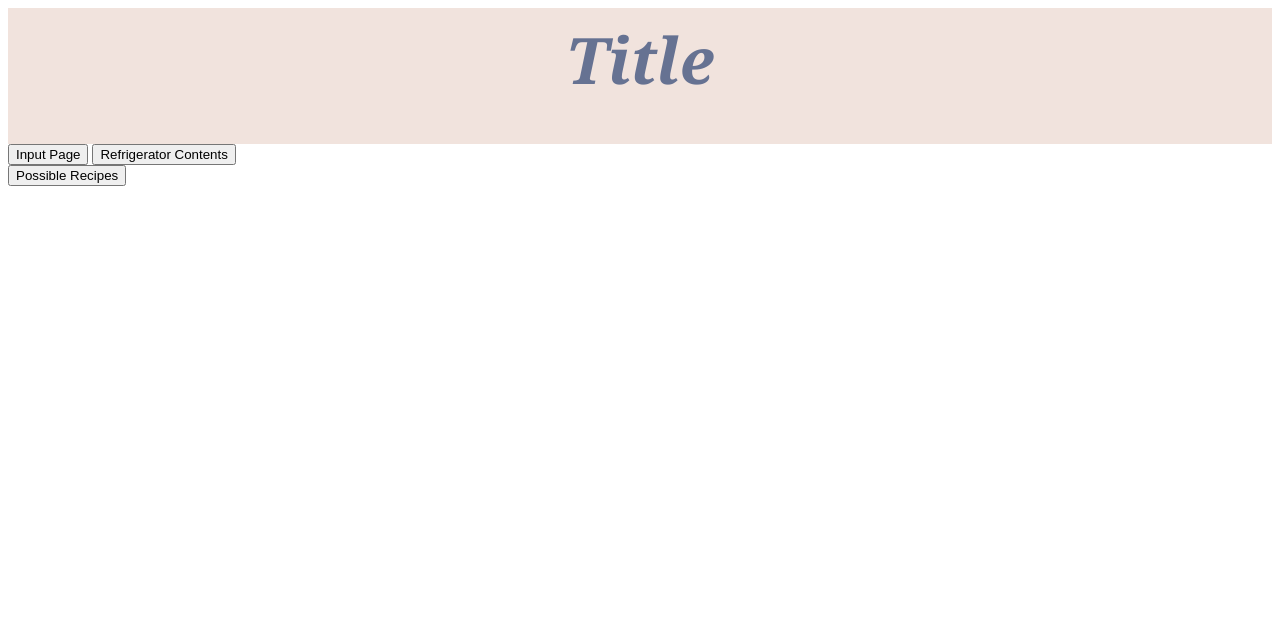
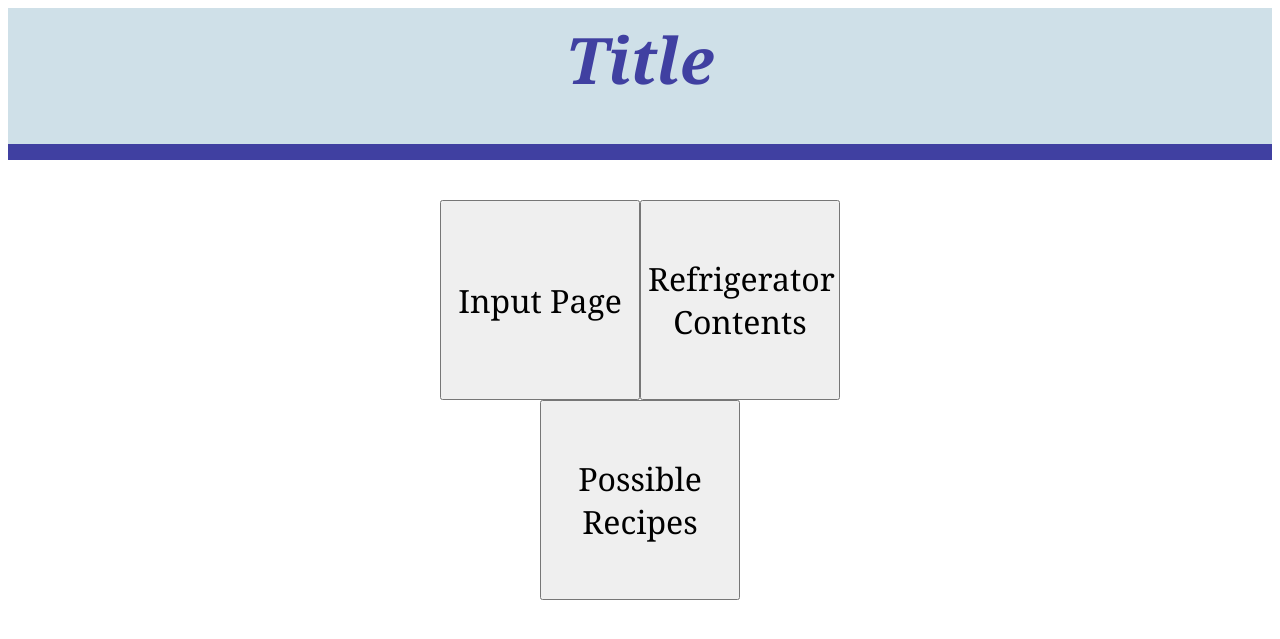
Before and after one commit to StevenFein/FridgePal, a Python web app: template Templates/Mainpage.html in a window 1280 px wide. Shown: the top 639 px of the page. Run offline with Jinja, Linux system fonts and the light colour scheme; the template is opened without the code that fills it, so the values that code supplies are empty.

Commit message:
Rough format of mainpage and add right size buttons

```diff
--- a/Templates/Mainpage.css
+++ b/Templates/Mainpage.css
@@ -14,8 +14,8 @@ h1 {
 } */
 
 .title {
-	background-color: #f1e3dd;
-	color: #667292;
+	background-color: #cfe0e8;
+	color: #4040a1;
 	font-family: Cambria;
 	font-weight: bold;
 	font-style: italic;
@@ -24,3 +24,48 @@ h1 {
   padding: 8px;
   text-align: center;
 }
+
+#main {
+  margin: auto;
+  display: flex;
+  flex-direction: row;
+	justify-content: space-evenly;
+}
+
+
+.input {
+	height: 200px;
+	width: 200px;
+	font-size: 2em;
+	font-family: Cambria;
+}
+
+.contents {
+	height: 200px;
+	width: 200px;
+	font-size: 2em;
+	font-family: Cambria;
+}
+
+.recipes {
+	height: 200px;
+	width: 200px;
+	font-size: 2em;
+	font-family: Cambria;
+}
+
+#space {
+	padding: 20px;
+}
+
+#spacewithcolor {
+	padding: 8px;
+	background-color: #4040a1;
+}
+
+#body {
+	flex: 1;
+  display: flex;
+  justify-content: space-evenly;
+	flex-direction: column;
+}
--- a/Templates/Mainpage.html
+++ b/Templates/Mainpage.html
@@ -6,13 +6,17 @@
   </head>
   <body>
     <div id="top"></div>
-      <div class="title">Title</div>
+      <div class="content-item title">Title</div>
     </div>
-    <div id="main">
-      <button class="input">Input Page</button>
-      <button class="contents">Refrigerator Contents</button>
+    <div id="body">
+      <div id="spacewithcolor"></div>
+      <div id="space"></div>
+      <div id="main">
+        <button class="input">Input Page</button>
+        <button class="contents">Refrigerator Contents</button>
+      </div>
+      <div id="morebuttons">
+        <center><button class="recipes">Possible Recipes</button></center>
+      </body>
     </div>
-    <div id="morebuttons">
-      <button class="recipes">Possible Recipes</button>
-  </body>
 </html>
```
